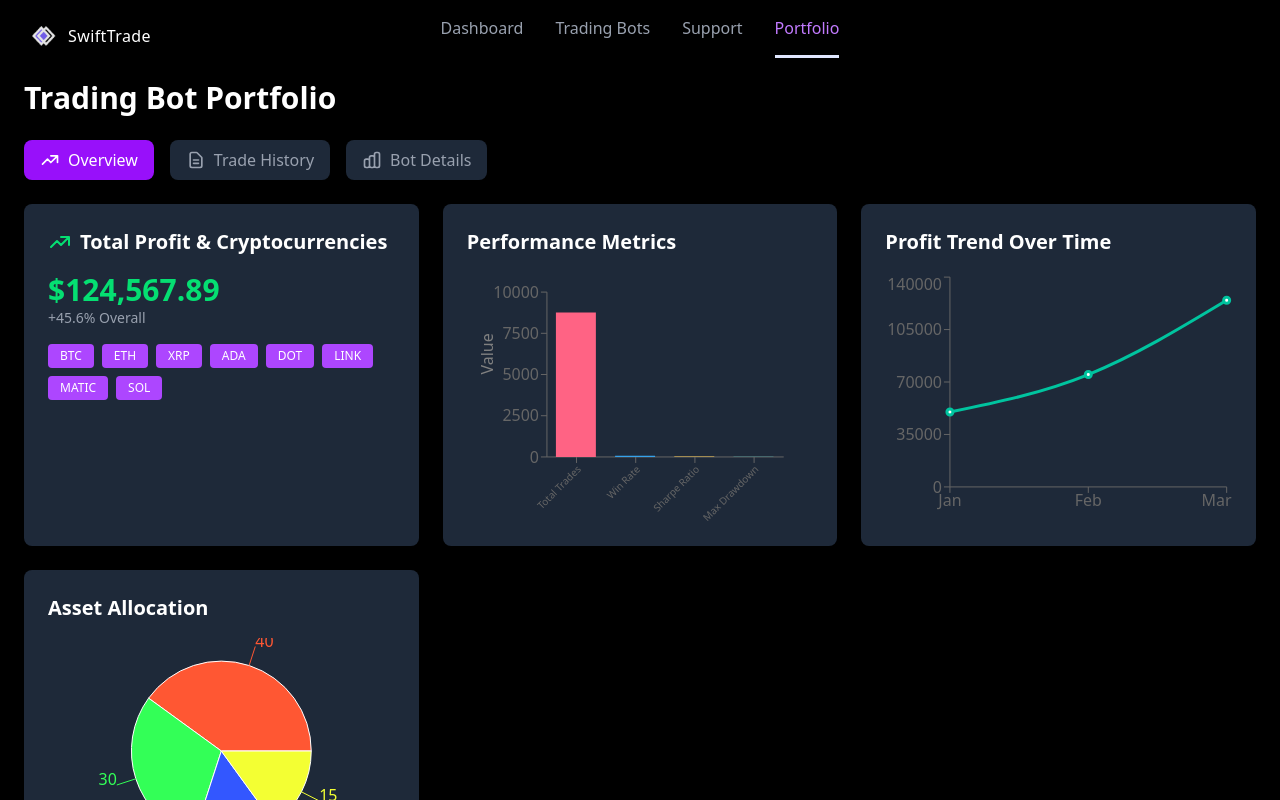
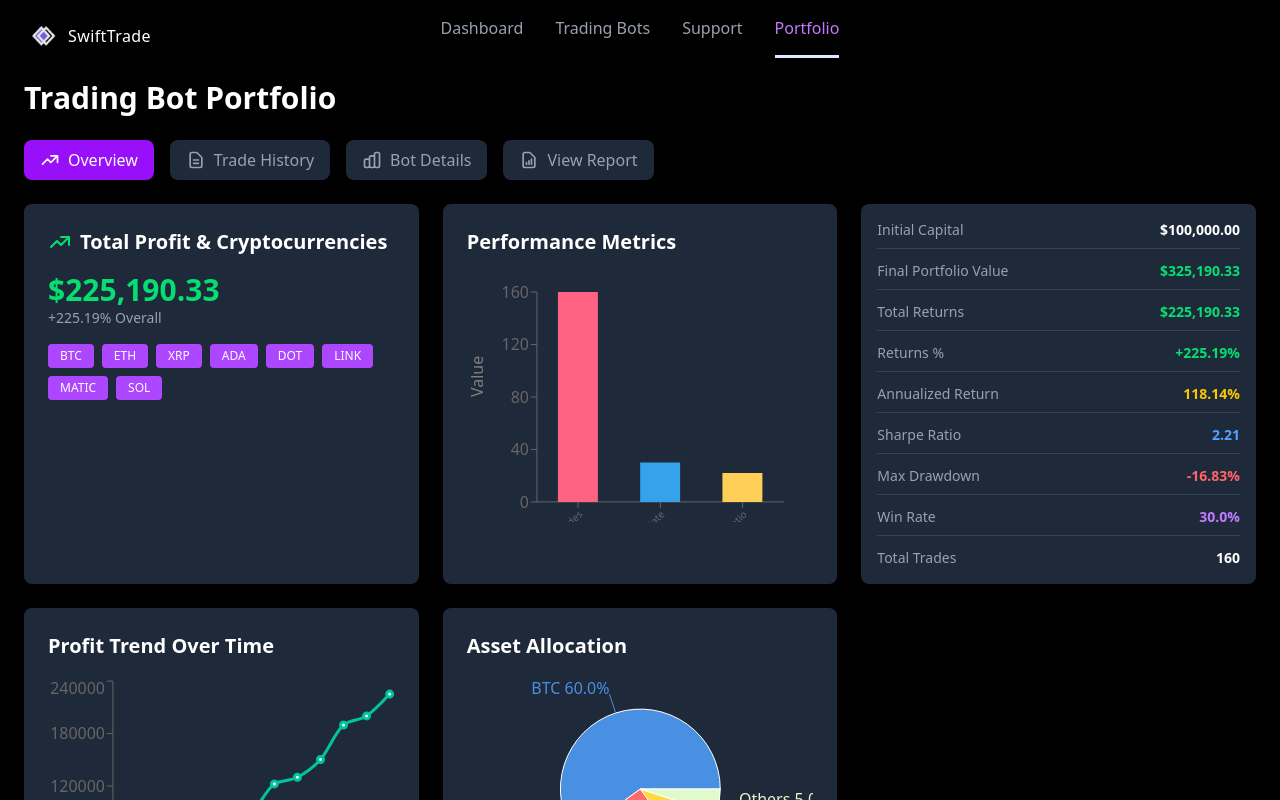
Before and after one commit to Jiaxuanchong/vhack2025, a React (Vite) app: page /portfolio in a window 1280 px wide. Shown: the top 800 px of the page. Built offline with nearby package versions, Linux system fonts and the light colour scheme.

Commit message:
Update on portfolio

```diff
--- a/src/pages/Chatbot.jsx
+++ b/src/pages/Chatbot.jsx
@@ -12,7 +12,7 @@ export default function Chatbot() {
 
   // Predefined answers for suggested questions
   const predefinedAnswers = {
-    "What is the current latest news related bitcoin?": "Good morning! Let me provide you with a comprehensive market overview:\n\nBitcoin is currently experiencing a consolidation phase after recent volatility. As of today, the price is hovering around $65,400, with key technical indicators suggesting:\n\n• 50-day Moving Average: $62,800\n• 200-day Moving Average: $54,600\n• Relative Strength Index (RSI): 58 (neutral territory)\n\nThe market is showing signs of potential bullish momentum, but traders should be cautious of upcoming macroeconomic events that could impact cryptocurrency valuations. The recent halving event in April has historically been a catalyst for price appreciation, but current market sentiment remains mixed.\n\nWould you like me to dive deeper into any specific aspect of the current Bitcoin market?",
+    "What is the current latest news related bitcoin?": "Good morning! Let me provide you with a comprehensive market overview:\n Bitcoin is currently experiencing a consolidation phase after recent volatility. As of today, the price is hovering around $65,400, with key technical indicators suggesting:\n\n• 50-day Moving Average: $62,800\n• 200-day Moving Average: $54,600\n• Relative Strength Index (RSI): 58 (neutral territory)\n\nThe market is showing signs of potential bullish momentum, but traders should be cautious of upcoming macroeconomic events that could impact cryptocurrency valuations. The recent halving event in April has historically been a catalyst for price appreciation, but current market sentiment remains mixed.\n\nWould you like me to dive deeper into any specific aspect of the current Bitcoin market?",
 
     "What is stock diversification?": "Stock diversification is a risk management strategy that involves spreading investments across various financial instruments, industries, and other categories to reduce overall investment risk. Here's a comprehensive breakdown:\n\n• Core Principle: 'Don't put all your eggs in one basket'\n• Benefits:\n  - Reduces portfolio volatility\n  - Minimizes potential losses\n  - Provides exposure to multiple market sectors\n\n• Diversification Strategies:\n  1. Across different sectors (tech, healthcare, finance)\n  2. Geographic diversification\n  3. Mix of growth and value stocks\n  4. Different market capitalizations\n\n• Recommended Allocation:\n  - 60-70% domestic stocks\n  - 20-30% international stocks\n  - 10-20% alternative investments\n\nKey Tip: Regular portfolio rebalancing is crucial to maintain your desired diversification level.",
 
--- a/src/pages/SwiftTrade.jsx
+++ b/src/pages/SwiftTrade.jsx
@@ -112,7 +112,7 @@ const SwiftTrade = () => {
   };
 
   const radarData = {
-    labels: ["Risk Tolerance","Trading Frequency", "Investment Horizon", "Leverage Usage","Profit Expectation", "Market Volatility Preference"],
+    labels: ["Risk Tolerance","Trading Frequency", "Investment Horizon", "Leverage Usage","Profit Expectation", "Market Volatility"],
     datasets: [
       {
         label: "User Profile",
--- a/src/pages/TradingBotPortfolio.jsx
+++ b/src/pages/TradingBotPortfolio.jsx
@@ -7,7 +7,8 @@ import {
   InformationCircleIcon,
   ArrowUpIcon,
   ArrowDownIcon,
-  DocumentTextIcon
+  DocumentTextIcon,
+  DocumentReportIcon
 } from '@heroicons/react/outline';
 import { ResponsiveContainer, BarChart, Bar, XAxis, YAxis, Tooltip, LineChart, Line, PieChart, Pie, Cell, Legend } from "recharts";
 
@@ -17,32 +18,42 @@ const botPerformanceData = {
   totalBots: 12,
   cryptocurrencies: ['BTC', 'ETH', 'XRP', 'ADA', 'DOT', 'LINK', 'MATIC', 'SOL'],
   overallPerformance: {
-    totalProfit: 124567.89,
-    profitPercentage: 45.6,
-    totalTrades: 8765,
-    winRate: 72.5,
-    sharpeRatio: 2.15,
-    maxDrawdown: 9.8,
+    totalProfit: 225190.33,
+    profitPercentage: 225.19,
+    totalTrades: 160,
+    winRate: 30,
+    sharpeRatio: 2.21,
     totalVolume: 456.32,
     averageTradeDuration: '2h 15m'
   },
   profitTrend: [
-    { month: 'Jan', profit: 50000 },
-    { month: 'Feb', profit: 75000 },
-    { month: 'Mar', profit: 124567 }
+    { month: 'Mar 2024', profit: 0},
+    { month: 'Apr 2024', profit: 20000 },
+    { month: 'May 2024', profit: 45000 },   // Add missing months
+    { month: 'Jun 2024', profit: 50000 },
+    { month: 'Jul 2024', profit: 65000 },
+    { month: 'Aug 2024', profit: 82002 },
+    { month: 'Sep 2024', profit: 90000 },
+    { month: 'Oct 2024', profit: 122382.00 },
+    { month: 'Nov 2024', profit: 130000.00 },
+    { month: 'Dec 2024', profit: 150323.45 },
+    { month: 'Jan 2025', profit: 189820.12 },
+    { month: 'Feb 2025', profit: 200189.00 },
+    { month: 'Mar 2025', profit: 225190.33 }
   ],
   assetAllocation: [
-    { name: 'BTC', value: 40 },
-    { name: 'ETH', value: 30 },
-    { name: 'XRP', value: 15 },
-    { name: 'Others', value: 15 }
+    { name: 'BTC', value: 60},
+    { name: 'ETH', value: 25},
+    { name: 'XRP', value: 10},
+    { name: 'Others', value: 5},
+
   ],
   botDetails: [
     {
       name: 'Scalper Bot',
       status: 'Active',
       performance: {
-        totalProfit: 32453.89,
+        totalProfit: 1943.87,
         winRate: 75.2,
         profitFactor: 1.8,
         sharpeRatio: 1.55,
@@ -54,11 +65,11 @@ const botPerformanceData = {
       currentPositions: [
         {
           asset: 'BTC/USDT',
-          entryPrice: 42567.89,
-          currentPrice: 43102.45,
+          entryPrice: 84516.02,
+          currentPrice: 86459.89,
           profitLoss: '+2.3%',
           volume: 0.75,
-          entryTime: '2024-03-25 10:35:42'
+          entryTime: '2025-03-23 10:35:42'
         }
       ]
     },
@@ -74,15 +85,15 @@ const botPerformanceData = {
         totalTrades: 3456,
         avgTradeProfit: 13.22
       },
-      activeAssets: ['ETH/USDT', 'ADA/USDT', 'DOT/USDT'],
+      activeAssets: ['BTC/USDT', 'ETH/USDT'],
       currentPositions: [
         {
           asset: 'ETH/USDT',
-          entryPrice: 2345.67,
-          currentPrice: 2389.45,
-          profitLoss: '+1.8%',
+          entryPrice: 1974.67,
+          currentPrice: 2056.45,
+          profitLoss: '+4.14%',
           volume: 1.25,
-          entryTime: '2024-03-25 09:15:22'
+          entryTime: '2025-03-18 09:15:22'
         }
       ]
     },
@@ -98,7 +109,7 @@ const botPerformanceData = {
         totalTrades: 1876,
         avgTradeProfit: 6.58
       },
-      activeAssets: ['XRP/USDT', 'LINK/USDT'],
+      activeAssets: ['XRP/USDT', 'BTC/USDT'],
       currentPositions: []
     }
   ],
@@ -110,7 +121,7 @@ const botPerformanceData = {
       entryPrice: 42567.89,
       exitPrice: 43102.45,
       profit: '+2.3%',
-      tradeTime: '2024-03-25 10:35:42',
+      tradeTime: '2025-03-02 10:35:42',
       status: 'Completed',
       aiAnalysis: {
         marketCondition: 'Bullish Momentum',
@@ -178,7 +189,13 @@ const TradingBotPortfolio = () => {
   const [activeTab, setActiveTab] = useState("overview");
 
   // Colors for the Pie Chart
-  const COLORS = ["#FF5733", "#33FF57", "#3357FF", "#F3FF33", "#FF33A2"];
+  const COLORS = [
+    "#4A90E2",   // Bright Blue
+   // "#50E3C2",   // Teal
+    "#FF6B6B",   // Soft Red
+    "#FFD93D",   // Bright Yellow
+    "#e0facd"    // Slate Blue
+  ];
 
   const renderOverviewSection = () => (
     <div className="grid grid-cols-1 md:grid-cols-2 lg:grid-cols-3 gap-6">
@@ -206,22 +223,24 @@ const TradingBotPortfolio = () => {
       {/* Performance Metrics Bar Chart */}
 <div className="bg-gray-800 p-6 rounded-lg shadow-lg">
   <h3 className="text-xl font-semibold text-white mb-4">Performance Metrics</h3>
+
+
+  {/* Bar Chart */}
         <ResponsiveContainer width="100%" height={250}>
           <BarChart
             data={[
-            { name: "Total Trades", value: botPerformanceData.overallPerformance.totalTrades },
-            { name: "Win Rate", value: botPerformanceData.overallPerformance.winRate },
-            { name: "Sharpe Ratio", value: botPerformanceData.overallPerformance.sharpeRatio * 10 },
-            { name: "Max Drawdown", value: botPerformanceData.overallPerformance.maxDrawdown }
+              { name: "Total Trades", value: 160 },
+              { name: "Win Rate", value: 30 },
+              { name: "Sharpe Ratio", value: 2.21 * 10 },
             ]}
-          margin={{ top: 20, right: 30, left: 20, bottom: 5 }}
+            margin={{ top: 20, right: 30, left: 10, bottom: 0 }}
           >
             <XAxis
               dataKey="name"
               interval={0}
               angle={-45}
               textAnchor="end"
-            height={60}
+              height={20}
               fontSize={10}
             />
             <YAxis
@@ -243,18 +262,58 @@ const TradingBotPortfolio = () => {
               fill="#8884d8"
               barSize={40}
             >
-            {/* Add individual colors to each bar */}
               {[
                 "#FF6384",  // Reddish for Total Trades
                 "#36A2EB",  // Blue for Win Rate
                 "#FFCE56",  // Yellow for Sharpe Ratio
-              "#4BC0C0"   // Teal for Max Drawdown
               ].map((color, index) => (
                 <Cell key={`cell-${index}`} fill={color} />
               ))}
             </Bar>
           </BarChart>
         </ResponsiveContainer>
+      </div>
+
+      {/* Performance Metrics Summary */}
+      <div className="bg-gray-800 p-4 rounded-lg">
+      <div className="space-y-3">
+        <div className="flex justify-between items-center border-b border-gray-700 pb-2">
+          <span className="text-gray-400 text-sm">Initial Capital</span>
+          <span className="font-semibold text-white text-sm">$100,000.00</span>
+        </div>
+        <div className="flex justify-between items-center border-b border-gray-700 pb-2">
+          <span className="text-gray-400 text-sm">Final Portfolio Value</span>
+          <span className="font-semibold text-green-400 text-sm">$325,190.33</span>
+        </div>
+        <div className="flex justify-between items-center border-b border-gray-700 pb-2">
+          <span className="text-gray-400 text-sm">Total Returns</span>
+          <span className="font-semibold text-green-400 text-sm">$225,190.33</span>
+        </div>
+        <div className="flex justify-between items-center border-b border-gray-700 pb-2">
+          <span className="text-gray-400 text-sm">Returns %</span>
+          <span className="font-semibold text-green-400 text-sm">+225.19%</span>
+        </div>
+        <div className="flex justify-between items-center border-b border-gray-700 pb-2">
+          <span className="text-gray-400 text-sm">Annualized Return</span>
+          <span className="font-semibold text-yellow-400 text-sm">118.14%</span>
+        </div>
+        <div className="flex justify-between items-center border-b border-gray-700 pb-2">
+          <span className="text-gray-400 text-sm">Sharpe Ratio</span>
+          <span className="font-semibold text-blue-400 text-sm">2.21</span>
+        </div>
+        <div className="flex justify-between items-center border-b border-gray-700 pb-2">
+          <span className="text-gray-400 text-sm">Max Drawdown</span>
+          <span className="font-semibold text-red-400 text-sm">-16.83%</span>
+        </div>
+        <div className="flex justify-between items-center border-b border-gray-700 pb-2">
+          <span className="text-gray-400 text-sm">Win Rate</span>
+          <span className="font-semibold text-purple-400 text-sm">30.0%</span>
+        </div>
+        <div className="flex justify-between items-center">
+          <span className="text-gray-400 text-sm">Total Trades</span>
+          <span className="font-semibold text-white text-sm">160</span>
+        </div>
+      </div>
     </div>
 
       {/* Profit Trend Line Chart */}
@@ -281,9 +340,9 @@ const TradingBotPortfolio = () => {
               nameKey="name"
               cx="50%"
               cy="50%"
-              outerRadius={90}
+              outerRadius={80}
               fill="#8884d8"
-              label
+              label = {({ name, percent }) => `${name} ${(percent * 100).toFixed(1)}%`}
             >
               {botPerformanceData.assetAllocation.map((entry, index) => (
                 <Cell key={`cell-${index}`} fill={COLORS[index % COLORS.length]} />
@@ -412,13 +471,21 @@ const TradingBotPortfolio = () => {
           <div className="mt-4">
             <ResponsiveContainer width="100%" height={200}>
               <BarChart data={[
-                { name: 'Profit', value: bot.performance.totalProfit / 1000 },
-                { name: 'Trades', value: bot.performance.totalTrades / 10 },
-                { name: 'Win Rate', value: bot.performance.winRate },
+                { name: 'Profit (x100)', value: bot.performance.totalProfit / 100 },
+                { name: 'Trades (x10)', value: bot.performance.totalTrades / 10 },
+                { name: 'Win Rate', value: bot.performance.winRate},
                 { name: 'Drawdown', value: bot.performance.maxDrawdown }
               ]}>
-                <XAxis dataKey="name" />
-                <YAxis />
+
+                <XAxis
+                dataKey="name"
+                interval={0}  // Ensure all labels show
+                angle={-45}   // Rotate to avoid overlap
+                textAnchor="end"
+                height={60}   // Increase space for labels
+                fontSize={12}
+              />
+                <YAxis/>
                 <Tooltip cursor={{ fill: 'rgba(255,255,255,0.0001)' }} />
                 <Bar dataKey="value" fill="#8884d8" />
               </BarChart>
@@ -481,7 +548,8 @@ const TradingBotPortfolio = () => {
         {[
           { key: 'overview', label: 'Overview', icon: TrendingUpIcon },
           { key: 'trade-history', label: 'Trade History', icon: DocumentTextIcon },
-          { key: 'bot-details', label: 'Bot Details', icon: ChartBarIcon }
+          { key: 'bot-details', label: 'Bot Details', icon: ChartBarIcon },
+          { key: 'generate- reports', label: 'View Report', icon: DocumentReportIcon }
         ].map((tab) => (
           <button
             key={tab.key}
```
Lines whose indentation alone changed are shown as unchanged.
